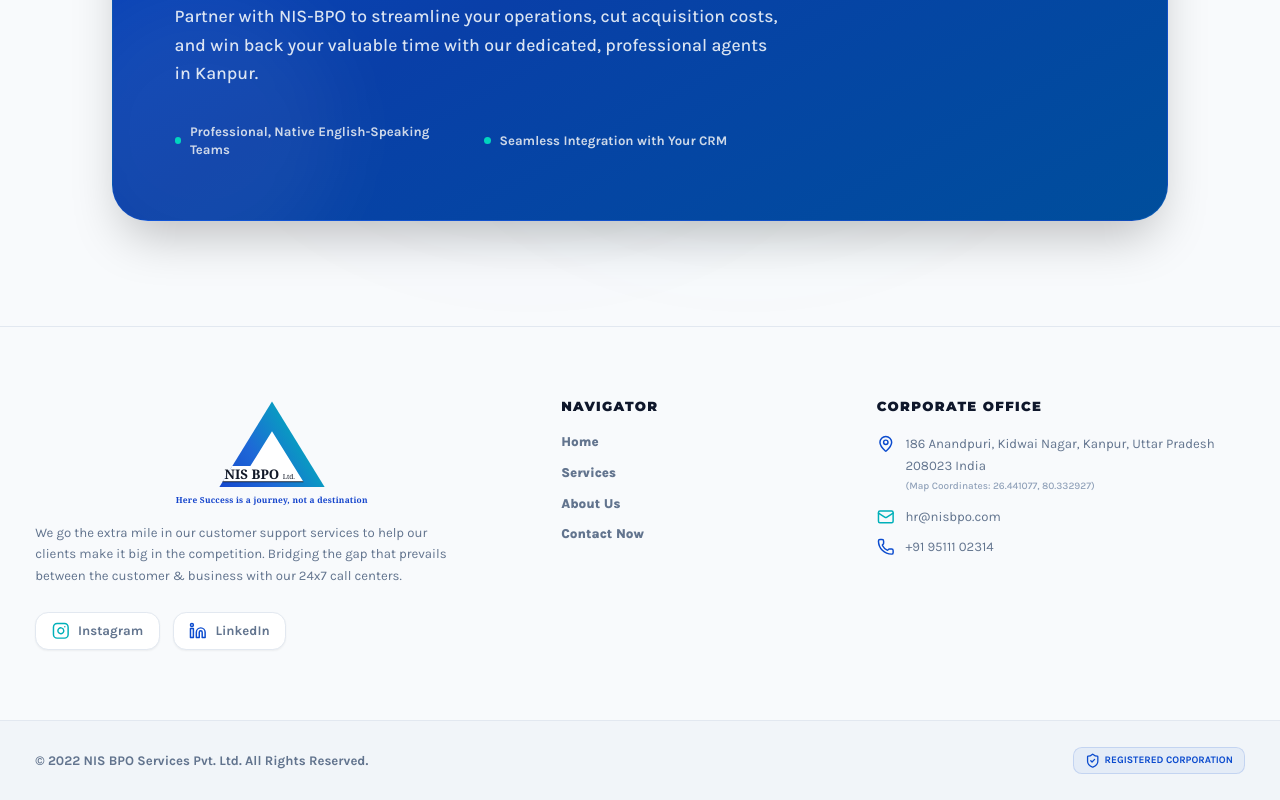
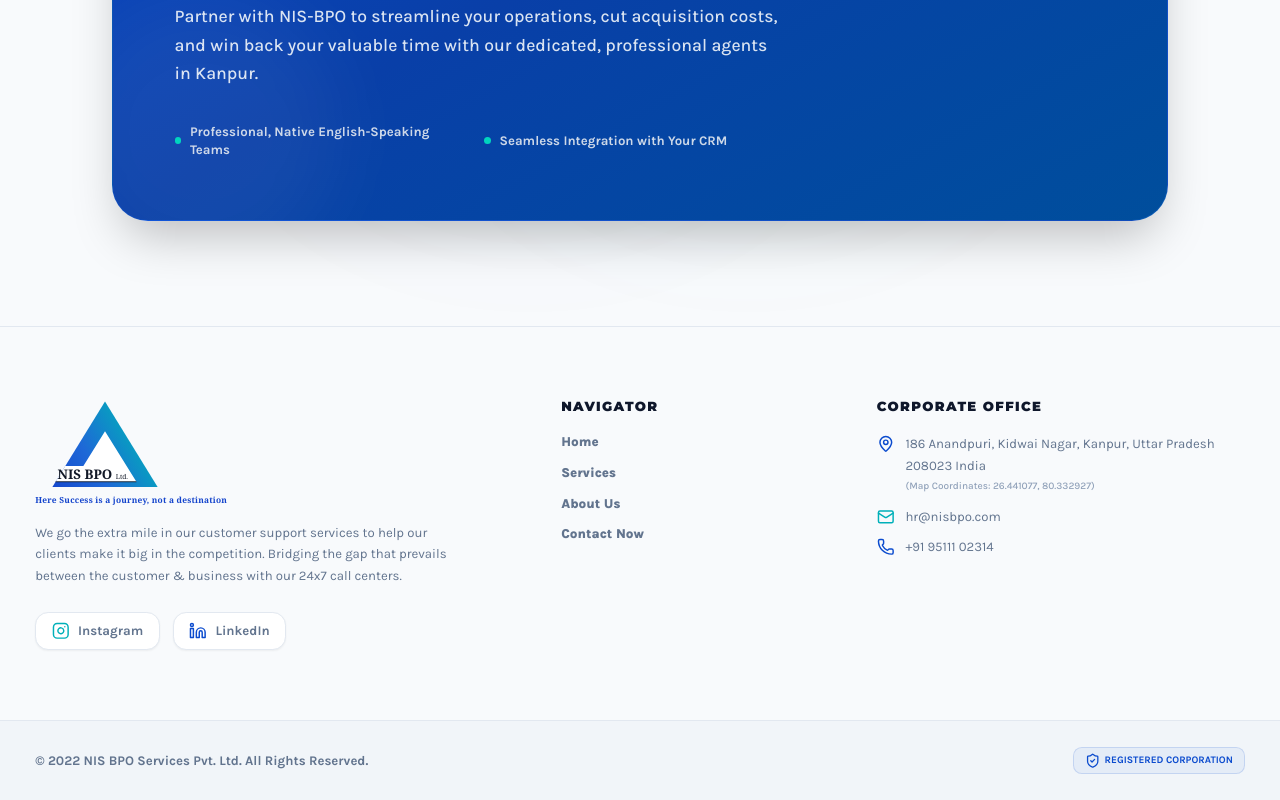
Before and after one commit to izyanmiltex/NIS-BPO, a React (Vite) app: page / in a window 1280 px wide. Shown: the part 7021-7821 px from the top of the page. Built offline with nearby package versions, Linux system fonts and the light colour scheme.

Commit message:
feat: add left alignment support to Logo component
Update the Logo component to support left-aligned text and emblems, and apply this styling to the footer.

```diff
--- a/src/components/Footer.tsx
+++ b/src/components/Footer.tsx
@@ -16,8 +16,8 @@
 
           {/* Brand Col */}
           <div className="md:col-span-5 space-y-4">
-            <div className="cursor-pointer" onClick={() => onPageChange('home')}>
-              <Logo />
+            <div className="cursor-pointer animate-fade-in" onClick={() => onPageChange('home')}>
+              <Logo align="left" />
             </div>
 
             <p className="text-xs text-slate-500 leading-relaxed max-w-sm font-body-alt">
--- a/src/components/Logo.tsx
+++ b/src/components/Logo.tsx
@@ -3,11 +3,13 @@
 interface LogoProps {
   className?: string;
   isLight?: boolean;
+  align?: 'center' | 'left';
 }
 
-export default function Logo({ className = '', isLight = false }: LogoProps) {
+export default function Logo({ className = '', isLight = false, align = 'center' }: LogoProps) {
+  const isLeft = align === 'left';
   return (
-    <div className={`flex flex-col items-center select-none ${className}`}>
+    <div className={`flex flex-col ${isLeft ? 'items-start' : 'items-center'} select-none ${className}`}>
       {/* Precision Integrated Triangle Emblem matching the uploaded logo */}
       <div className="relative w-[110px] h-[70px] md:w-[140px] md:h-[89px] flex-shrink-0">
         <svg
@@ -62,7 +64,7 @@
       </div>
 
       {/* Slogan centered underneath the triangle in prominent royal blue, scaled down further by another 10% */}
-      <div className="text-[5.4px] md:text-[6.9px] lg:text-[8.4px] font-bold text-[#1444cc] font-serif text-center mt-2 tracking-wide leading-none whitespace-nowrap">
+      <div className={`text-[5.4px] md:text-[6.9px] lg:text-[8.4px] font-bold text-[#1444cc] font-serif ${isLeft ? 'text-left' : 'text-center'} mt-2 tracking-wide leading-none whitespace-nowrap`}>
         Here Success is a journey, not a destination
       </div>
     </div>
```
